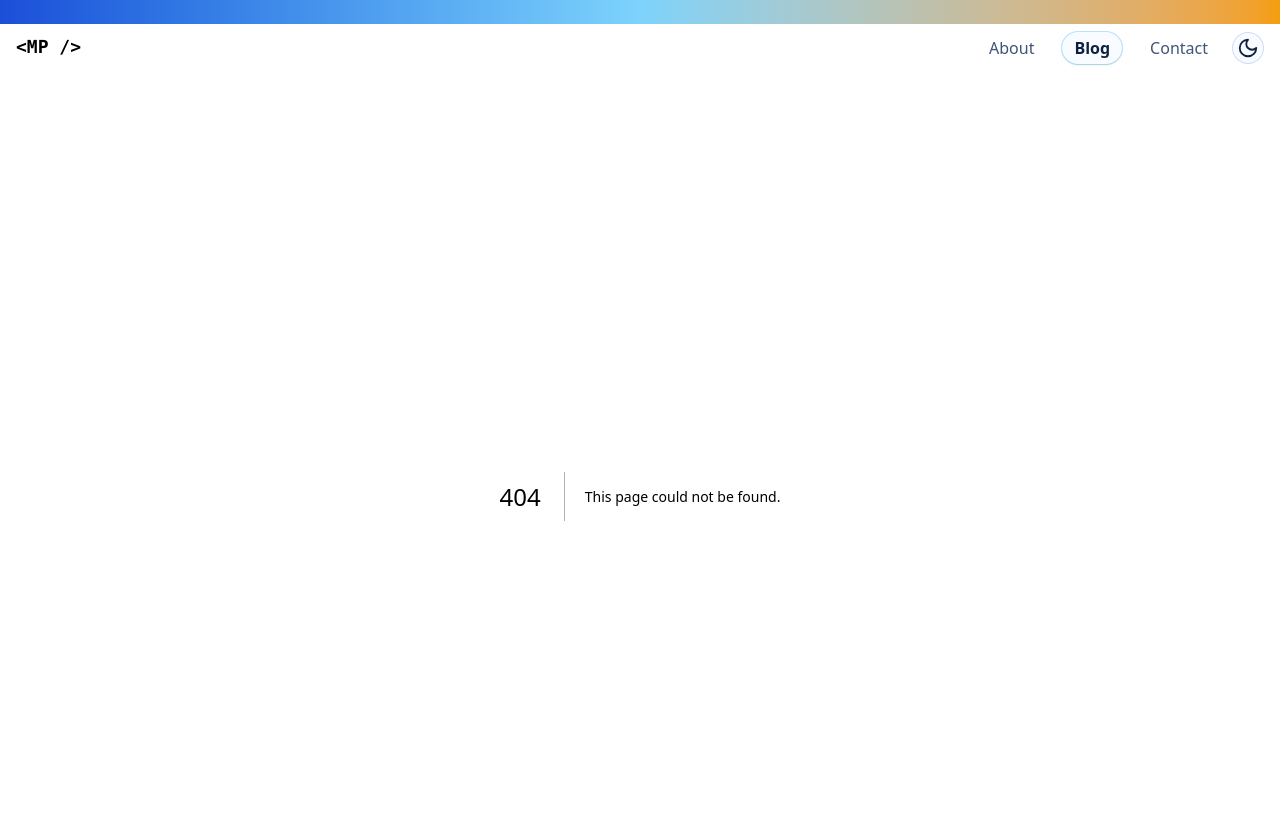
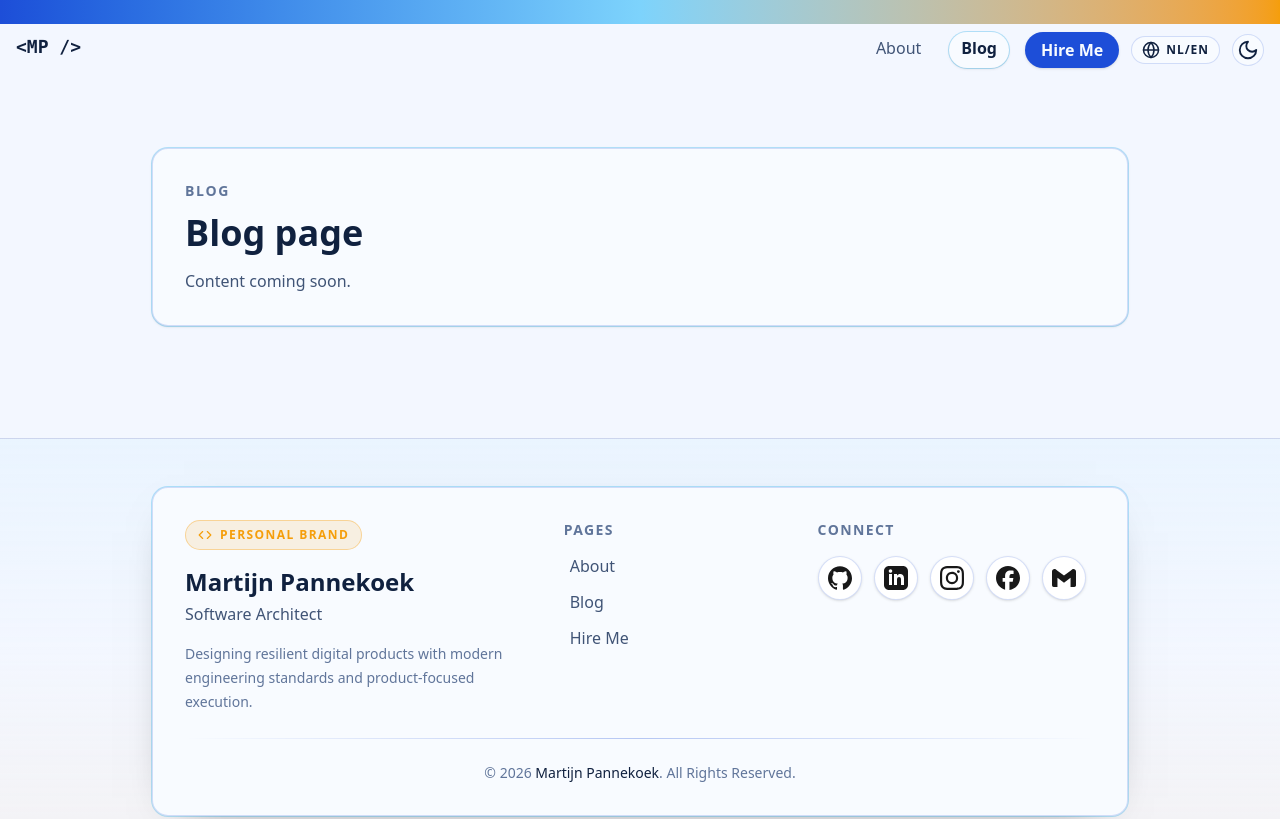
Before and after one commit to mpannekoek/Personal.Portfolio, a Next.js app in the folder src/web/: page /blog in a window 1280 px wide. Before the commit this address had no page. Shown: the top 819 px of the page. Built offline with nearby package versions, Linux system fonts and the light colour scheme.

Commit message:
Add language toggle and new site sections

```diff
--- /dev/null
+++ b/src/web/src/app/blog/page.tsx
@@ -0,0 +1,17 @@
+export default function BlogPage() {
+    return (
+        <main className="container mx-auto px-6 py-12">
+            <section className="rounded-2xl border border-[var(--border)] bg-[var(--surface-elevated)] p-8 shadow-sm ring-1 ring-[var(--ring)]">
+                <p className="text-sm font-semibold uppercase tracking-[0.12em] text-[var(--text-soft)]">
+                    Blog
+                </p>
+                <h1 className="mt-3 text-3xl font-bold text-[var(--text)] md:text-4xl">
+                    Blog page
+                </h1>
+                <p className="mt-4 max-w-2xl text-base text-[var(--text-muted)]">
+                    Content coming soon.
+                </p>
+            </section>
+        </main>
+    );
+}
--- a/src/web/src/app/components/footer.tsx
+++ b/src/web/src/app/components/footer.tsx
@@ -12,7 +12,7 @@ export default function Footer() {
     const pageLinks = [
         { href: "/about", label: "About" },
         { href: "/blog", label: "Blog" },
-        { href: "/contact", label: "Contact" },
+        { href: "/hire-me", label: "Hire Me" },
     ];
     const socialLinks = [
         {
--- a/src/web/src/app/components/nav.tsx
+++ b/src/web/src/app/components/nav.tsx
@@ -2,6 +2,7 @@
 
 import { useState, useEffect, useRef } from "react";
 import ThemeToggle from "../../theme/theme-toggle";
+import LanguageToggle from "../../theme/language-toggle";
 import { Menu, X } from "lucide-react";
 import Link from "next/link";
 import { usePathname } from "next/navigation";
@@ -9,12 +10,13 @@ import { usePathname } from "next/navigation";
 type NavItem = {
     href: string;
     label: string;
+    variant?: "default" | "cta";
 };
 
 const navItems: NavItem[] = [
     { href: "/", label: "About" },
     { href: "/blog", label: "Blog" },
-    { href: "/contact", label: "Contact" },
+    { href: "/hire-me", label: "Hire Me", variant: "cta" },
 ];
 
 export default function NavBar() {
@@ -47,6 +49,10 @@ export default function NavBar() {
     };
 
     const isActivePath = (href: string) => {
+        if (href.includes("#")) {
+            return false;
+        }
+
         if (href === "/") {
             return pathname === href;
         }
@@ -54,7 +60,13 @@ export default function NavBar() {
         return pathname.startsWith(href);
     };
 
-    const getDesktopNavItemClass = (isActive: boolean) => {
+    const getDesktopNavItemClass = (item: NavItem, isActive: boolean) => {
+        if (item.variant === "cta") {
+            return isSticky
+                ? "rounded-full bg-primary px-4 py-1.5 font-semibold text-[var(--primary-contrast)] shadow-md transition-colors hover:bg-primary/85"
+                : "rounded-full bg-primary px-4 py-1.5 font-semibold text-[var(--primary-contrast)] shadow-sm transition-colors hover:bg-primary/85";
+        }
+
         if (isActive) {
             return isSticky
                 ? "rounded-full bg-[var(--surface)] px-3 py-1 font-semibold text-[var(--text)] shadow-md ring-1 ring-[var(--ring)]"
@@ -66,7 +78,11 @@ export default function NavBar() {
             : "rounded-full px-3 py-1 text-[var(--text-muted)] transition-colors hover:bg-primary/10 hover:text-[var(--text)]";
     };
 
-    const getMobileNavItemClass = (isActive: boolean) => {
+    const getMobileNavItemClass = (item: NavItem, isActive: boolean) => {
+        if (item.variant === "cta") {
+            return "rounded-lg bg-primary px-3 py-2.5 font-semibold text-[var(--primary-contrast)] shadow-sm transition-colors hover:bg-primary/85";
+        }
+
         if (isActive) {
             return "rounded-lg bg-primary/12 px-3 py-2.5 font-semibold text-primary ring-1 ring-primary/25";
         }
@@ -118,11 +134,12 @@ export default function NavBar() {
                                         key={item.href}
                                         href={item.href}
                                         aria-current={isActivePath(item.href) ? "page" : undefined}
-                                        className={getDesktopNavItemClass(isActivePath(item.href))}>
+                                        className={getDesktopNavItemClass(item, isActivePath(item.href))}>
                                         {item.label}
                                     </Link>
                                 ))}
                             </div>
+                            <LanguageToggle />
                             <ThemeToggle />
                             <button
                                 type="button"
@@ -171,7 +188,7 @@ export default function NavBar() {
                                     key={item.href}
                                     href={item.href}
                                     aria-current={isActivePath(item.href) ? "page" : undefined}
-                                    className={getMobileNavItemClass(isActivePath(item.href))}
+                                    className={getMobileNavItemClass(item, isActivePath(item.href))}
                                     onClick={closeMenu}>
                                     {item.label}
                                 </Link>
--- /dev/null
+++ b/src/web/src/app/hire-me/page.tsx
@@ -0,0 +1,17 @@
+export default function HireMePage() {
+    return (
+        <main className="container mx-auto px-6 py-12">
+            <section className="rounded-2xl border border-[var(--border)] bg-[var(--surface-elevated)] p-8 shadow-sm ring-1 ring-[var(--ring)]">
+                <p className="text-sm font-semibold uppercase tracking-[0.12em] text-[var(--text-soft)]">
+                    Hire Me
+                </p>
+                <h1 className="mt-3 text-3xl font-bold text-[var(--text)] md:text-4xl">
+                    Hire me page
+                </h1>
+                <p className="mt-4 max-w-2xl text-base text-[var(--text-muted)]">
+                    Content coming soon.
+                </p>
+            </section>
+        </main>
+    );
+}
--- a/src/web/src/app/page.tsx
+++ b/src/web/src/app/page.tsx
@@ -419,7 +419,7 @@ export default function Page() {
                                 href="#contact-shortcut"
                                 className="inline-flex items-center rounded-full border border-[var(--border-strong)] bg-[var(--surface)] px-5 py-2.5 text-sm font-semibold text-[var(--text)] transition-colors hover:border-primary/40 hover:text-primary"
                             >
-                                Contact me
+                                Let&apos;s Connect
                             </Link>
                         </div>
                     </FadeIn>
--- /dev/null
+++ b/src/web/src/theme/language-toggle.tsx
@@ -0,0 +1,17 @@
+"use client";
+
+import { Globe } from "lucide-react";
+
+export default function LanguageToggle() {
+    return (
+        <button
+            type="button"
+            title="Language support coming soon"
+            aria-label="Language support coming soon"
+            className="mp-focus inline-flex cursor-pointer items-center gap-1.5 rounded-3xl border border-[var(--border)] bg-[var(--surface-elevated)] px-2.5 py-1 text-[var(--text)] transition-colors hover:bg-primary/15"
+        >
+            <Globe size={18} />
+            <span className="text-xs font-semibold tracking-[0.08em]">NL/EN</span>
+        </button>
+    );
+}
```
